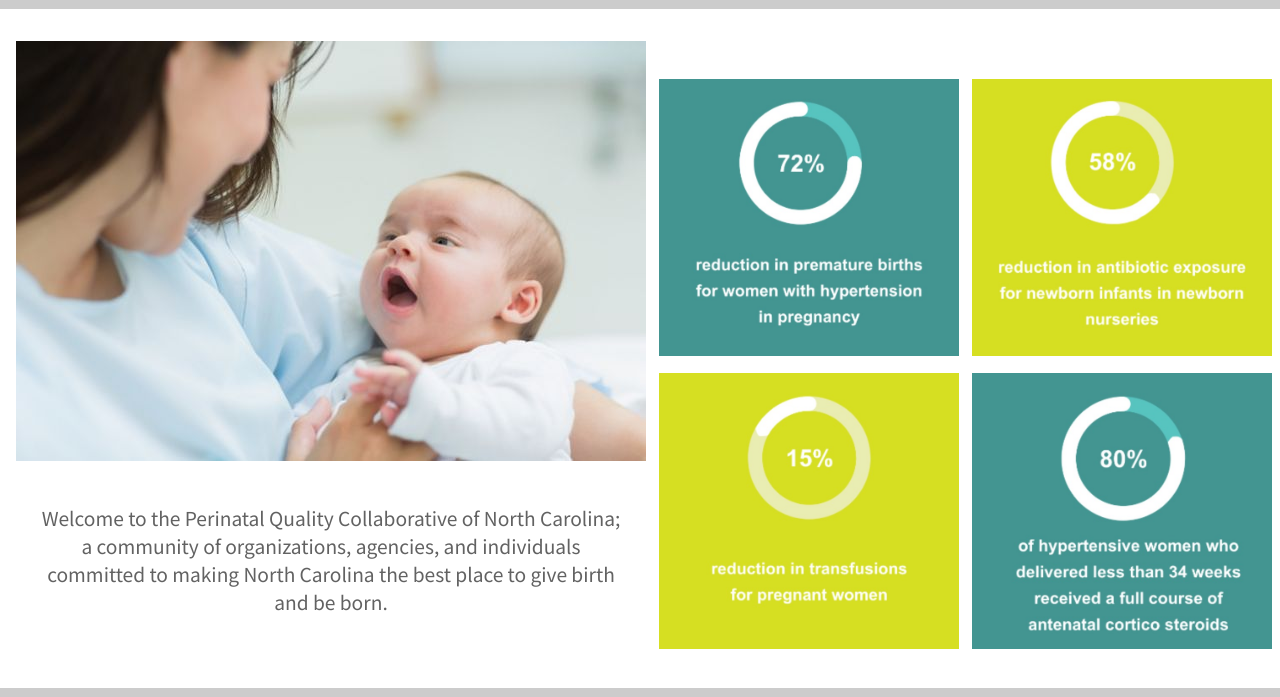
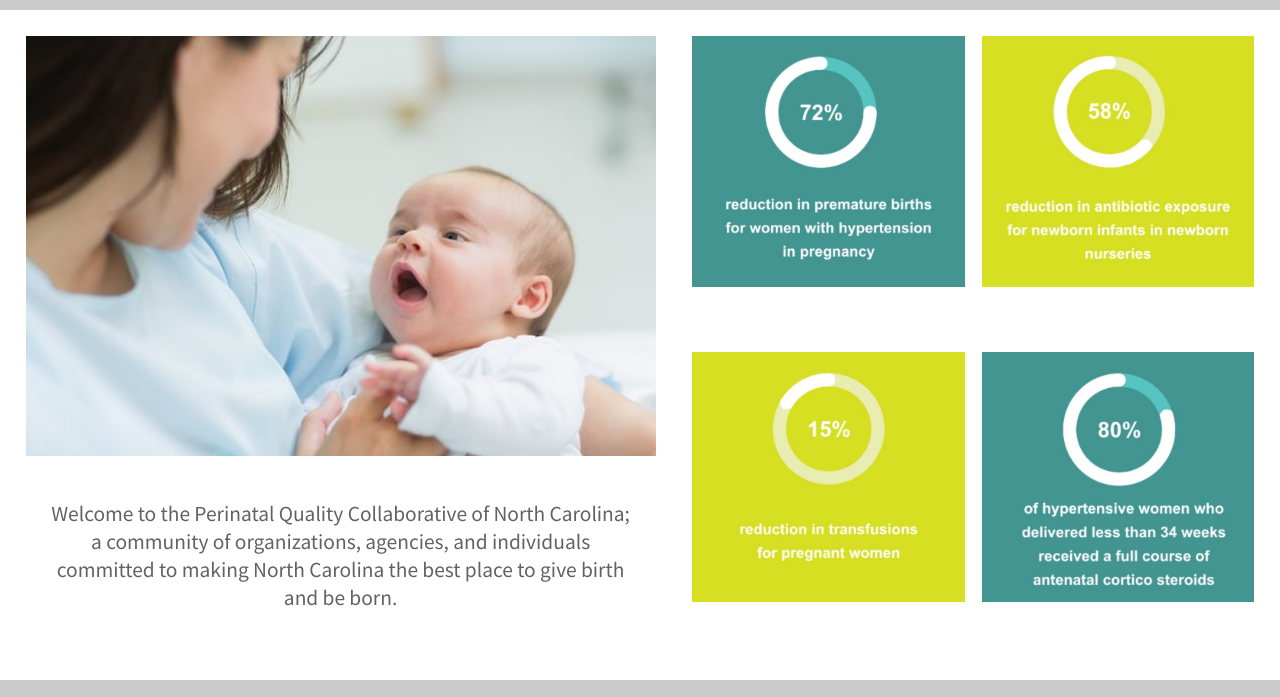
Before and after one commit to jfriou97/jfriou97.github.io, a plain HTML site: page final project/index.html in a window 1280 px wide. Shown: the part 87-784 px from the top of the page. Drawn offline with Linux system fonts and the light colour scheme.

Commit message:
Second
Second commit

```diff
--- a/final project/index.html
+++ b/final project/index.html
@@ -17,10 +17,9 @@
 
 <main>
     <body>
-
           <div class="topnav">
              <li id="new"><a href="index.html"><img width="140" src="pqcnc-logo.png"></a></li>
-             <li><a href="about.html">About</a></li>
+              <li><a href="about.html">About</a></li>
               <li><a href="news.html">News</a></li>
               <li><a href="initiatives.html">Initiatives</a></li>
               <li><a href="#">Partners</a></li>
@@ -48,16 +47,16 @@
      </div>
      <div class="right">
          <div class="top-left">
-             <img width="300" src="72.jpeg">
+             <img src="72.jpeg">
          </div>
          <div class="top-right">
-             <img width="300" src="58.jpeg">
+             <img src="58.jpeg">
          </div>
          <div class="bottom-left">
-             <img width="300" src="15.jpeg">
+             <img src="15.jpeg">
          </div>
          <div class="bottom-right">
-             <img width="300" src="80.jpeg">
+             <img src="80.jpeg">
          </div>
      </div>
 
@@ -112,7 +111,5 @@
      </section>
 
 
-
-
   </body>
 </main>
--- a/final project/styles.css
+++ b/final project/styles.css
@@ -3,12 +3,11 @@ body {
     font-family: 'Noto Sans TC', sans-serif;
 }
 .topnav {
-    height: 6em;
+    height: 100%;
     display: block;
     background-color: #CCCCCC;
     width: 100%;
-    margin-left: auto;
-    margin-right: auto;
+    padding-bottom: 3%
 }
 
 .topnav li a {
@@ -23,6 +22,11 @@ body {
 .topnav a:hover {
   color: black;
 }
+
+.topnav a.current {
+    color: black;
+}
+
 
 .topnav li {
     display: inline-block;
@@ -92,29 +96,29 @@ body {
 .grid-container {
     display: grid;
     color: #626262;
-    grid-template-rows: 1fr auto;
-    grid-template-columns: 1fr auto;
-    grid-gap: .8em;
-    padding: 1em 1em;
+    grid-template-columns: 1fr 1fr;
+    grid-gap: 3%;
+    padding: 2%
 }
 
-
+.right img {
+    width: 100%;
+}
 
 .left {
     display: grid;
     align-self: flex-start;
-    width: 45%;
+    width: 100%;
      text-align: center;
-    margin-top: 1em;
 }
+
 .right {
     display: grid;
     grid-template-columns: 1fr 1fr;
+    grid-template-rows: 1fr 1fr;
     position: relative;
-    align-self: flex-end;
-    width: 45%;
-    grid-gap: .8em;
-    margin-top: 1em;
+    width: 100%;
+    grid-gap: 3%;
 }
 
 .bottom-right:hover {
@@ -298,6 +302,12 @@ article a {
     border-color: #CCCCCC;
 }
 
+.box {
+   overflow: hidden;
+    padding: 4%;
+    align-content: center;
+}
+
 .floated-box {
     float: left;
     width: 150px;
@@ -316,9 +326,6 @@ article a {
     color: white;
 }
 
-.box {
-    overflow:hidden;
-}
 
 
 .wrapper {
@@ -347,3 +354,4 @@ article a {
 
 .tres {
     padding-left: 10%
+}
```
Also changed, not shown: final project/about.html (+1 -1 lines), final project/initiatives.html (+5 -5 lines), final project/news.html (+1 -1 lines), 1 other file.
